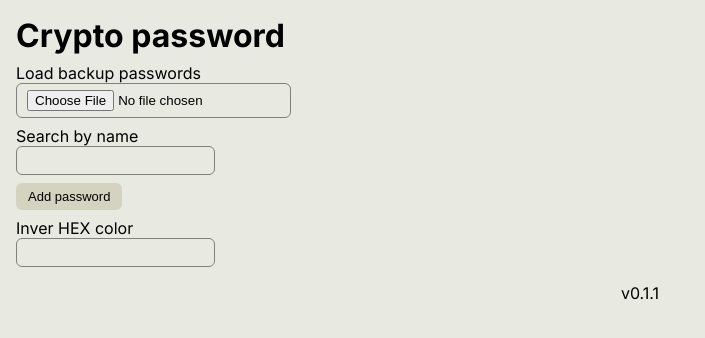
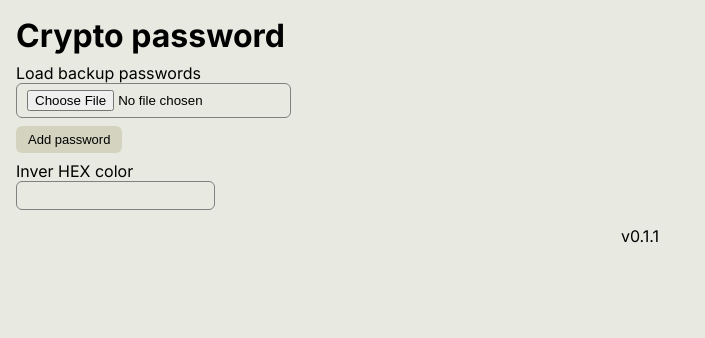
Before and after one commit to dagamdev/crypto-password, a Next.js app: page / in a window 1280 px wide. Shown: the top 338 px of the page, without its empty margins (0-705 px from the left). Built offline with nearby package versions, Linux system fonts and the light colour scheme; no server answers.

Commit message:
Use password custom hook

```diff
--- a/src/app/page.tsx
+++ b/src/app/page.tsx
@@ -5,16 +5,18 @@ import PasswordForm from '@/components/add-password'
 import { useState } from 'react'
 import Search from '@/components/search'
 import Passwords from '@/components/passwords'
+import { usePasswordsStore } from '@/stores/passwords-store'
 
 export default function Home () {
   const [invertedHexColor, setInvertedHexColor] = useState<string>()
+  const passwords = usePasswordsStore(store => store.passwords)
 
   return (
     <main className={styles.main}>
       <h1>Crypto password</h1>
 
       <LoadPasswords />
-      <Search />
+      {passwords.length !== 0 && <Search />}
       <PasswordForm />
       <Passwords />
 
```
